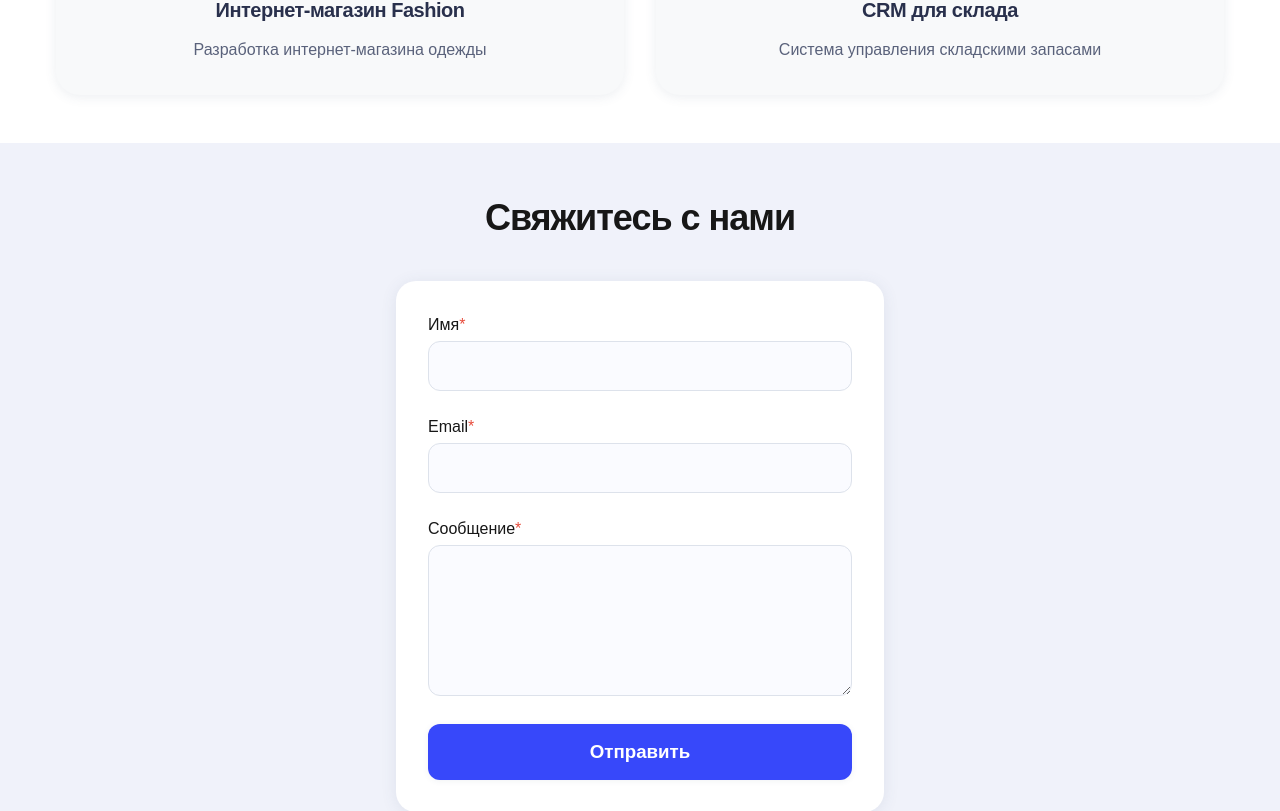
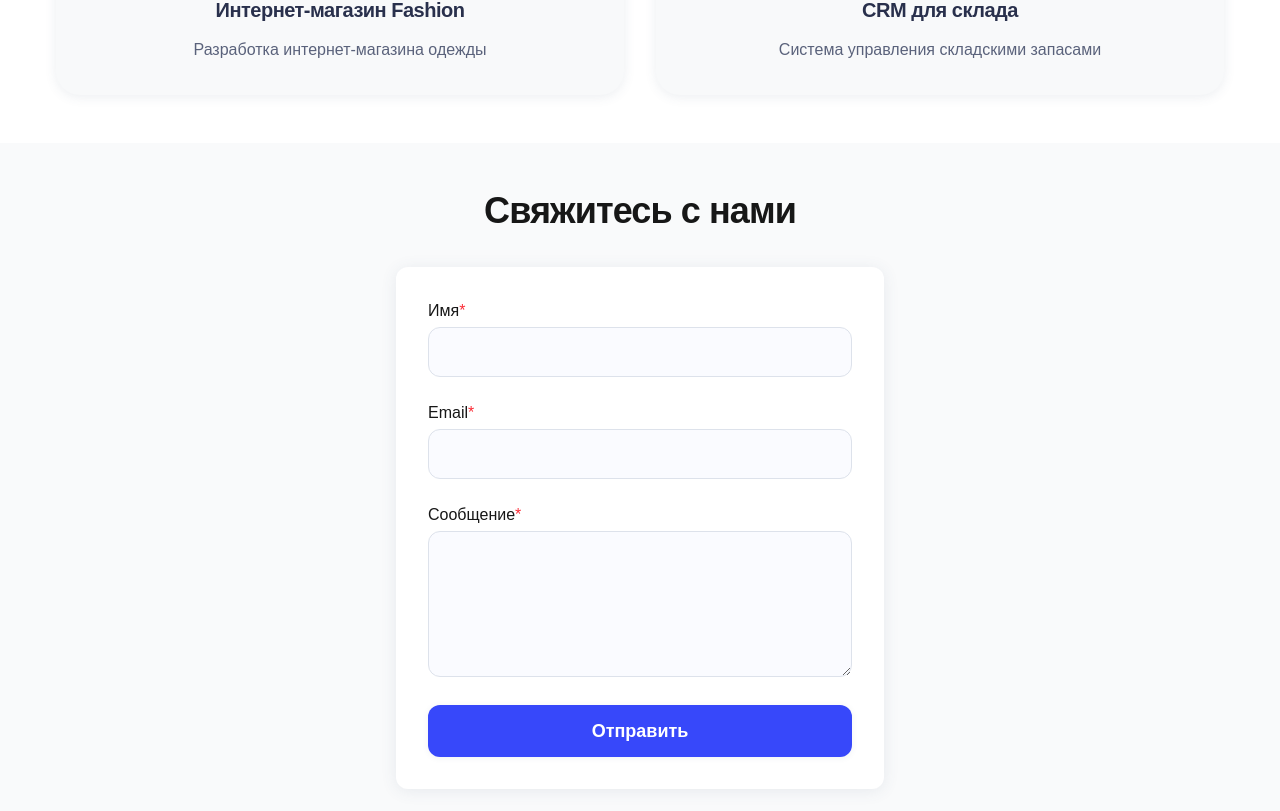
Before and after one commit to Artyr2077/my-landing, a Next.js app: page / in a window 1280 px wide. Shown: the part 1452-2263 px from the top of the page. Built offline with nearby package versions, Linux system fonts and the light colour scheme.

Commit message:
refactor: replace inline styles with Tailwind CSS classes

```diff
--- a/components/Contact.tsx
+++ b/components/Contact.tsx
@@ -13,15 +13,12 @@ const initialErrors = {
 };
 
 function validateEmail(email: string) {
-  // Simple email regex
   return /^[^\s@]+@[^\s@]+\.[^\s@]+$/.test(email);
 }
 
 const Contact = () => {
   const [form, setForm] = useState(initialForm);
   const [errors, setErrors] = useState(initialErrors);
-
-  // Новые состояния
   const [isLoading, setIsLoading] = useState(false);
   const [formStatus, setFormStatus] = useState<null | "success" | "error">(null);
   const [statusMessage, setStatusMessage] = useState<string>("");
@@ -59,13 +56,11 @@ const Contact = () => {
 
     if (valid) {
       setIsLoading(true);
-      setFormStatus(null); // clear any previous status
+      setFormStatus(null);
       try {
         const response = await fetch('/api/contact', {
           method: 'POST',
-          headers: {
-            'Content-Type': 'application/json'
-          },
+          headers: { 'Content-Type': 'application/json' },
           body: JSON.stringify(form)
         });
 
@@ -76,7 +71,6 @@ const Contact = () => {
           setStatusMessage(result.message || "Спасибо! Мы свяжемся с вами");
           setForm(initialForm);
 
-          // очистить статус через 3 сек
           if (timeoutRef.current) clearTimeout(timeoutRef.current);
           timeoutRef.current = setTimeout(() => {
             setFormStatus(null);
@@ -85,7 +79,6 @@ const Contact = () => {
         } else {
           let message = "";
           if (result.errors && Array.isArray(result.errors) && result.errors.length > 0) {
-            // Показываем только первую ошибку для простоты
             const fieldsErrors = { ...initialErrors };
             result.errors.forEach((err: { field: string, message: string }) => {
               if (err.field && fieldsErrors.hasOwnProperty(err.field)) {
@@ -100,7 +93,6 @@ const Contact = () => {
           setFormStatus("error");
           setStatusMessage(message);
 
-          // Убираем ошибку через 3 сек (можно оставить дольше)
           if (timeoutRef.current) clearTimeout(timeoutRef.current);
           timeoutRef.current = setTimeout(() => {
             setFormStatus(null);
@@ -122,68 +114,35 @@ const Contact = () => {
   };
 
   return (
-    <section className="contact-section" style={{ padding: "3rem 0", background: "#f0f2fa" }}>
-      <div className="container" style={{ maxWidth: 520, margin: "0 auto", padding: "0 1rem" }}>
-        <h2
-          style={{
-            textAlign: "center",
-            fontSize: "2.25rem",
-            fontWeight: 700,
-            marginBottom: "2.25rem",
-            letterSpacing: "-1px",
-          }}
-        >
+    <section className="py-12 bg-gray-50">
+      <div className="container max-w-[520px] mx-auto px-4">
+        <h2 className="text-center text-4xl font-bold mb-9 tracking-tight">
           Свяжитесь с нами
         </h2>
-        {/* Уведомление об успехе/ошибке */}
+
+        {/* Уведомление об успехе */}
         {formStatus === "success" && (
-          <div
-            style={{
-              background: "#dafbe1",
-              color: "#186540",
-              borderRadius: ".75rem",
-              padding: ".85rem 1.2rem",
-              marginBottom: "1.25rem",
-              border: "1px solid #b6e2c9",
-              textAlign: "center",
-              fontWeight: 500,
-            }}
-          >
+          <div className="bg-[#dafbe1] text-[#186540] rounded-xl py-3 px-5 mb-5 border border-[#b6e2c9] text-center font-medium">
             {statusMessage}
           </div>
         )}
+
+        {/* Уведомление об ошибке */}
         {formStatus === "error" && (
-          <div
-            style={{
-              background: "#fde8e4",
-              color: "#c43c2c",
-              borderRadius: ".75rem",
-              padding: ".85rem 1.2rem",
-              marginBottom: "1.25rem",
-              border: "1px solid #f5c3bb",
-              textAlign: "center",
-              fontWeight: 500,
-            }}
-          >
+          <div className="bg-[#fde8e4] text-[#c43c2c] rounded-xl py-3 px-5 mb-5 border border-[#f5c3bb] text-center font-medium">
             {statusMessage}
           </div>
         )}
+
         <form
           onSubmit={handleSubmit}
           noValidate
-          style={{
-            background: "#fff",
-            borderRadius: "1.25rem",
-            padding: "2rem",
-            boxShadow: "0 2px 16px 0 rgba(70, 90, 120, .10)",
-            display: "flex",
-            flexDirection: "column",
-            gap: "1.5rem",
-          }}
+          className="bg-white rounded-xl p-8 shadow-[0_2px_16px_0_rgba(70,90,120,0.10)] flex flex-col gap-6"
         >
-          <div style={{ display: "flex", flexDirection: "column" }}>
-            <label htmlFor="contact-name" style={{ fontWeight: 500, marginBottom: ".25rem" }}>
-              Имя<span style={{ color: "#e74c3c" }}>*</span>
+          {/* Поле Имя */}
+          <div className="flex flex-col">
+            <label htmlFor="contact-name" className="font-medium mb-1">
+              Имя<span className="text-red-500">*</span>
             </label>
             <input
               id="contact-name"
@@ -192,26 +151,24 @@ const Contact = () => {
               value={form.name}
               onChange={handleChange}
               autoComplete="off"
-              style={{
-                padding: ".75rem 1rem",
-                borderRadius: ".75rem",
-                border: errors.name ? "1.5px solid #e74c3c" : "1.5px solid #dde2eb",
-                fontSize: "1rem",
-                outline: errors.name ? "#e74c3c auto 1px" : undefined,
-                background: "#fafbff",
-                transition: "border-color .2s"
-              }}
               disabled={isLoading}
+              className={`px-4 py-3 rounded-xl border ${
+                errors.name
+                  ? "border-red-500 outline-red-500"
+                  : "border-[#dde2eb]"
+              } text-base bg-[#fafbff] transition-colors disabled:opacity-60`}
             />
             {errors.name && (
-              <span style={{ color: "#e74c3c", fontSize: ".92rem", marginTop: ".25rem" }}>
+              <span className="text-red-500 text-sm mt-1">
                 {errors.name}
               </span>
             )}
           </div>
-          <div style={{ display: "flex", flexDirection: "column" }}>
-            <label htmlFor="contact-email" style={{ fontWeight: 500, marginBottom: ".25rem" }}>
-              Email<span style={{ color: "#e74c3c" }}>*</span>
+
+          {/* Поле Email */}
+          <div className="flex flex-col">
+            <label htmlFor="contact-email" className="font-medium mb-1">
+              Email<span className="text-red-500">*</span>
             </label>
             <input
               id="contact-email"
@@ -220,26 +177,24 @@ const Contact = () => {
               value={form.email}
               onChange={handleChange}
               autoComplete="off"
-              style={{
-                padding: ".75rem 1rem",
-                borderRadius: ".75rem",
-                border: errors.email ? "1.5px solid #e74c3c" : "1.5px solid #dde2eb",
-                fontSize: "1rem",
-                outline: errors.email ? "#e74c3c auto 1px" : undefined,
-                background: "#fafbff",
-                transition: "border-color .2s"
-              }}
               disabled={isLoading}
+              className={`px-4 py-3 rounded-xl border ${
+                errors.email
+                  ? "border-red-500 outline-red-500"
+                  : "border-[#dde2eb]"
+              } text-base bg-[#fafbff] transition-colors disabled:opacity-60`}
             />
             {errors.email && (
-              <span style={{ color: "#e74c3c", fontSize: ".92rem", marginTop: ".25rem" }}>
+              <span className="text-red-500 text-sm mt-1">
                 {errors.email}
               </span>
             )}
           </div>
-          <div style={{ display: "flex", flexDirection: "column" }}>
-            <label htmlFor="contact-message" style={{ fontWeight: 500, marginBottom: ".25rem" }}>
-              Сообщение<span style={{ color: "#e74c3c" }}>*</span>
+
+          {/* Поле Сообщение */}
+          <div className="flex flex-col">
+            <label htmlFor="contact-message" className="font-medium mb-1">
+              Сообщение<span className="text-red-500">*</span>
             </label>
             <textarea
               id="contact-message"
@@ -247,58 +202,33 @@ const Contact = () => {
               value={form.message}
               onChange={handleChange}
               rows={5}
-              style={{
-                padding: ".9rem 1rem",
-                borderRadius: ".75rem",
-                border: errors.message ? "1.5px solid #e74c3c" : "1.5px solid #dde2eb",
-                fontSize: "1rem",
-                background: "#fafbff",
-                outline: errors.message ? "#e74c3c auto 1px" : undefined,
-                resize: "vertical",
-                minHeight: "110px",
-                transition: "border-color .2s"
-              }}
               disabled={isLoading}
+              className={`px-4 py-3 rounded-xl border ${
+                errors.message
+                  ? "border-red-500 outline-red-500"
+                  : "border-[#dde2eb]"
+              } text-base bg-[#fafbff] transition-colors resize-y min-h-[110px] disabled:opacity-60`}
             />
             {errors.message && (
-              <span style={{ color: "#e74c3c", fontSize: ".92rem", marginTop: ".25rem" }}>
+              <span className="text-red-500 text-sm mt-1">
                 {errors.message}
               </span>
             )}
           </div>
+
+          {/* Кнопка отправки */}
           <button
             type="submit"
             disabled={isLoading}
-            style={{
-              marginTop: ".25rem",
-              padding: "0.9rem 0",
-              borderRadius: ".75rem",
-              color: "#fff",
-              background: isLoading ? "#6278fa" : "#3748fa",
-              fontWeight: 600,
-              fontSize: "1.17rem",
-              border: "none",
-              cursor: isLoading ? "not-allowed" : "pointer",
-              boxShadow: "0 1px 6px rgba(70, 90, 120, .08)",
-              transition: "background .2s",
-              display: "flex",
-              alignItems: "center",
-              justifyContent: "center",
-              gap: ".7rem"
-            }}
+            className={`mt-1 py-3 px-0 rounded-xl text-white font-semibold text-lg border-none shadow-[0_1px_6px_rgba(70,90,120,0.08)] transition-colors flex items-center justify-center gap-3 ${
+              isLoading
+                ? "bg-[#6278fa] cursor-not-allowed"
+                : "bg-[#3748fa] hover:bg-[#4a5bfa] cursor-pointer"
+            }`}
           >
             {isLoading && (
               <span
-                className="spinner"
-                style={{
-                  width: "1.2em",
-                  height: "1.2em",
-                  border: "2px solid #f3f3f3",
-                  borderTop: "2px solid #fff",
-                  borderRadius: "50%",
-                  display: "inline-block",
-                  animation: "spin 0.9s linear infinite"
-                }}
+                className="inline-block w-5 h-5 border-2 border-gray-100 border-t-white rounded-full animate-spin"
                 aria-hidden="true"
               />
             )}
@@ -306,16 +236,16 @@ const Contact = () => {
           </button>
         </form>
       </div>
+
+      {/* Дополнительные стили для анимации спиннера */}
       <style>
         {`
-          @media (max-width: 600px) {
-            .contact-section form {
-              padding: 1rem !important;
-            }
-          }
           @keyframes spin {
             0% { transform: rotate(0deg);}
             100% { transform: rotate(360deg);}
+          }
+          .animate-spin {
+            animation: spin 0.9s linear infinite;
           }
         `}
       </style>
```
